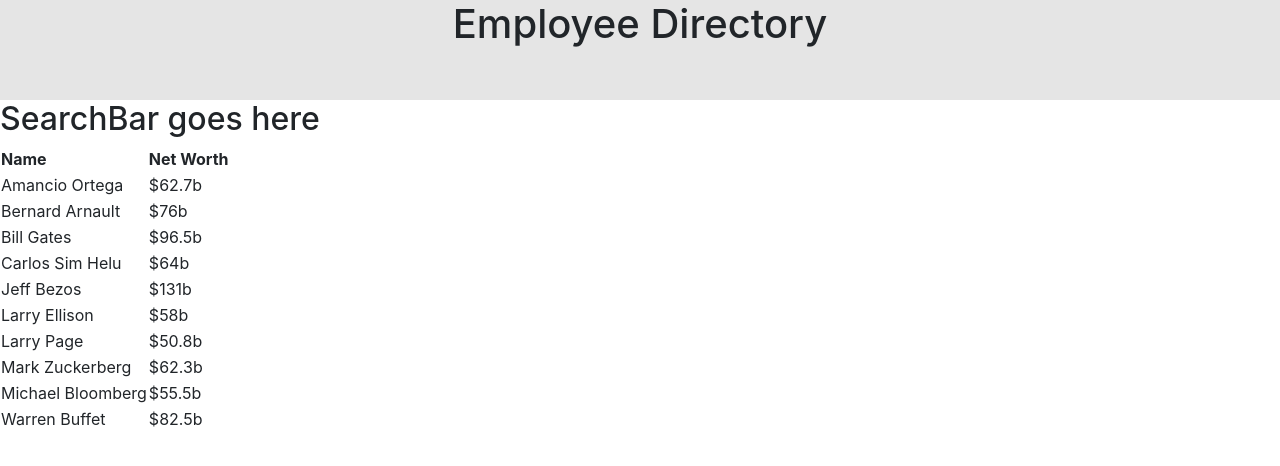
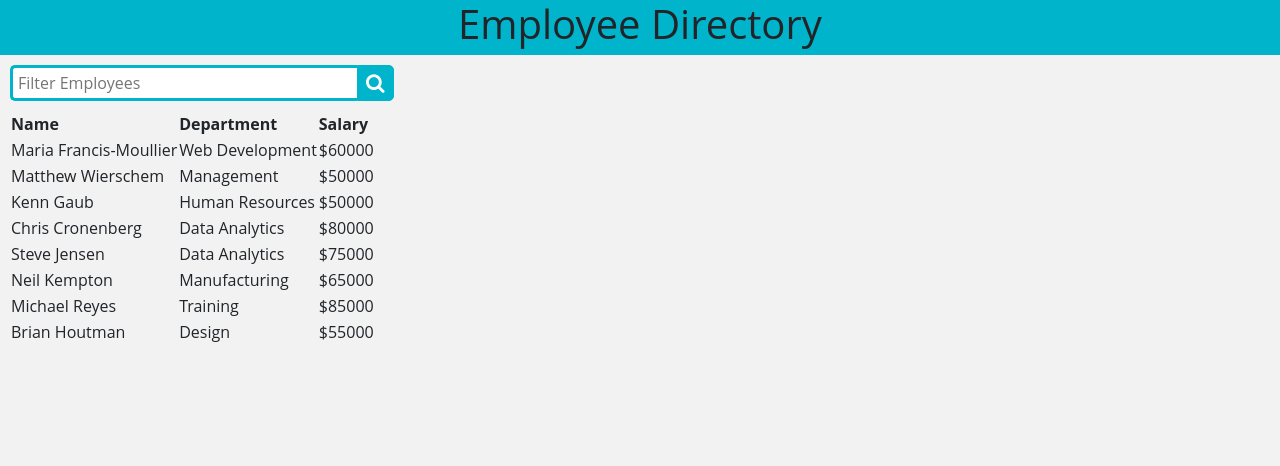
Before and after one commit to moullier/employee-directory, a React (Create React App) app: page / in a window 1280 px wide. Shown: the top 466 px of the page. Built offline with nearby package versions, Linux system fonts and the light colour scheme.

Commit message:
added searchBar, doesn't work yet, added employee data

```diff
--- a/src/App.js
+++ b/src/App.js
@@ -6,44 +6,44 @@ import SearchBar from "./components/SearchBar";
 
 const tableData = [
 	{
-		name: 'Amancio Ortega',
-		net_worth: 62.7
+		name: 'Maria Francis-Moullier',
+		department: "Web Development",
+		salary: 60000
 	},
 	{
-		name: 'Bernard Arnault',
-		net_worth: 76
+		name: 'Matthew Wierschem',
+		department: "Management",
+		salary: 50000
 	},
 	{
-		name: 'Bill Gates',
-		net_worth: 96.5
+		name: 'Kenn Gaub',
+		department: "Human Resources",
+		salary: 50000
 	},
 	{
-		name: 'Carlos Sim Helu',
-		net_worth: 64
+		name: 'Chris Cronenberg',
+		department: "Data Analytics",
+		salary: 80000
 	},
 	{
-		name: 'Jeff Bezos',
-		net_worth: 131
+		name: 'Steve Jensen',
+		department: "Data Analytics",
+		salary: 75000
 	},
 	{
-		name: 'Larry Ellison',
-		net_worth: 58
+		name: 'Neil Kempton',
+		department: "Manufacturing",
+		salary: 65000
 	},
 	{
-		name: 'Larry Page',
-		net_worth: 50.8
+		name: 'Michael Reyes',
+		department: "Training",
+		salary: 85000
 	},
 	{
-		name: 'Mark Zuckerberg',
-		net_worth: 62.3
-	},
-	{
-		name: 'Michael Bloomberg',
-		net_worth: 55.5
-	},
-	{
-		name: 'Warren Buffet',
-		net_worth: 82.5
+		name: 'Brian Houtman',
+		department: "Design",
+		salary: 55000
 	}
 ];
 
--- a/src/components/SearchBar.js
+++ b/src/components/SearchBar.js
@@ -2,7 +2,14 @@ import React from "react";
 
 function SearchBar() {
   return (
-    <h2>SearchBar goes here</h2>
+    <div className="wrap">
+      <div className="search">
+        <input type="text" className="searchTerm" placeholder="Filter Employees" />
+        <button type="submit" className="searchButton">
+          <i className="fa fa-search"></i>
+        </button>
+      </div>
+    </div>
   );
 }
 
--- a/src/components/Table.js
+++ b/src/components/Table.js
@@ -1,4 +1,19 @@
 import React from "react";
+
+const sortTypes = {
+	up: {
+		class: 'sort-up',
+		fn: (a, b) => a.salary - b.salary
+	},
+	down: {
+		class: 'sort-down',
+		fn: (a, b) => b.salary - a.salary
+	},
+	default: {
+		class: 'sort',
+		fn: (a, b) => a
+	}
+};
 
 class Table extends React.Component {
     render() {
@@ -6,18 +21,20 @@ class Table extends React.Component {
 
         return (
 			data.length > 0 && (
-				<table className='text-left'>
+				<table className='text-left dataTable'>
 					<thead>
 						<tr>
 							<th>Name</th>
-							<th>Net Worth</th>
+							<th>Department</th>
+							<th>Salary</th>
 						</tr>
 					</thead>
 					<tbody>
 						{data.map(p => (
 							<tr>
 								<td>{p.name}</td>
-								<td>${p.net_worth}b</td>
+								<td>{p.department}</td>
+								<td>${p.salary}</td>
 							</tr>
 						))}
 					</tbody>
--- a/src/components/style.css
+++ b/src/components/style.css
@@ -1,6 +1,6 @@
 .header {
-  min-height: 100px;
-  background: #E5E5E5;
+  min-height: 55px;
+  background: #00B4CC;
   position: relative;
   text-align: center;
 }
@@ -13,3 +13,66 @@
   padding: 3px;
   background: #B8B8B8;
 }
+
+.dataTable {
+  margin: 10px;
+}
+
+/* from https://codepen.io/huange/pen/rbqsD, edited */
+
+@import url(https://fonts.googleapis.com/css?family=Open+Sans);
+
+body{
+  background: #f2f2f2;
+  font-family: 'Open Sans', sans-serif;
+}
+
+.search {
+  width: 100%;
+  position: relative;
+  display: flex;
+}
+
+.searchTerm {
+  width: 100%;
+  border: 3px solid #00B4CC;
+  border-right: none;
+  padding: 5px;
+  height: 36px;
+  border-radius: 5px 0 0 5px;
+  outline: none;
+  color: #9DBFAF;
+}
+
+.searchTerm:focus{
+  color: #00B4CC;
+}
+
+.searchButton {
+  width: 40px;
+  height: 36px;
+  border: 1px solid #00B4CC;
+  background: #00B4CC;
+  text-align: center;
+  color: #fff;
+  border-radius: 0 5px 5px 0;
+  cursor: pointer;
+  font-size: 20px;
+}
+
+/*Resize the wrap to see the search bar change!*/
+.wrap{
+  width: 80%;
+  position: static;
+  margin: 10px;
+  margin-bottom: 10px;
+  /* top: 50%;
+  left: 50%;
+  transform: translate(-50%, -50%); */
+}
+
+@media only screen and (min-width: 768px) {
+  .wrap{
+    width: 30%;
+  }
+}
```
